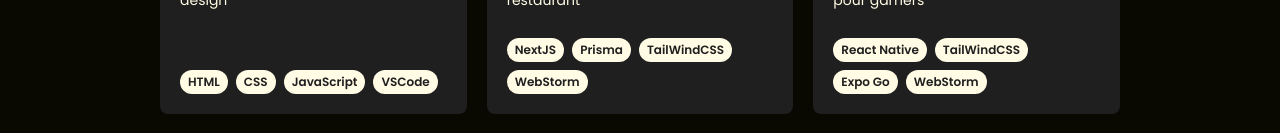
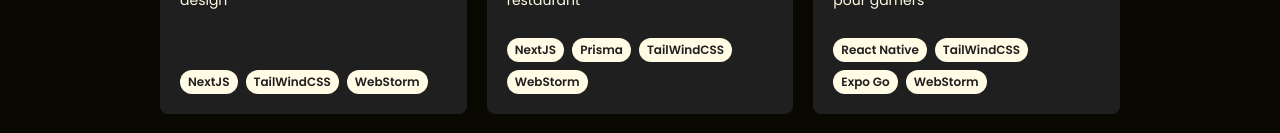
Before and after one commit to Seishiiin/portfolio, a Next.js app: page /projects in a window 1280 px wide. Shown: the part 482-615 px from the top of the page. Built offline with nearby package versions, Linux system fonts and the light colour scheme.

Commit message:
Update page.js

```diff
--- a/app/projects/page.js
+++ b/app/projects/page.js
@@ -28,7 +28,7 @@
         "French Clock": {
             "title": "French Clock",
             "description": "Horloge numérique dynamique et design",
-            "technologies": ["HTML", "CSS", "JavaScript", "VSCode"],
+            "technologies": ["NextJS", "TailWindCSS", "WebStorm"],
             "image": "/assets/french-clock.png",
         },
     };
```
